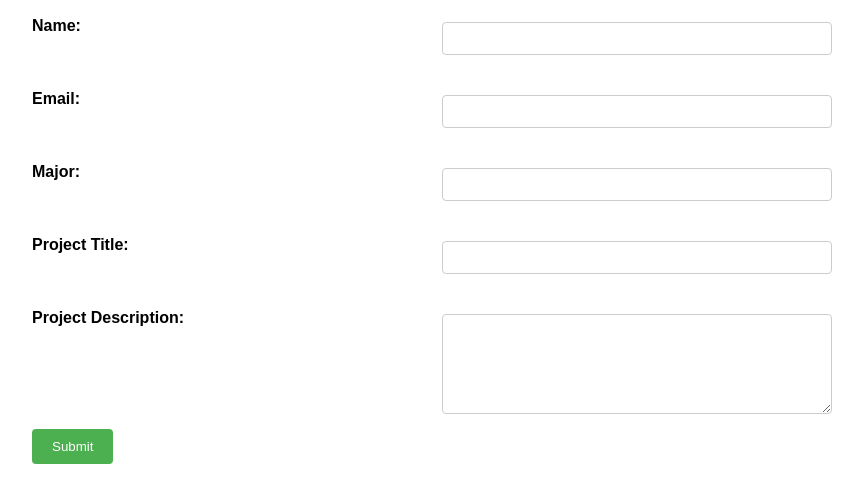
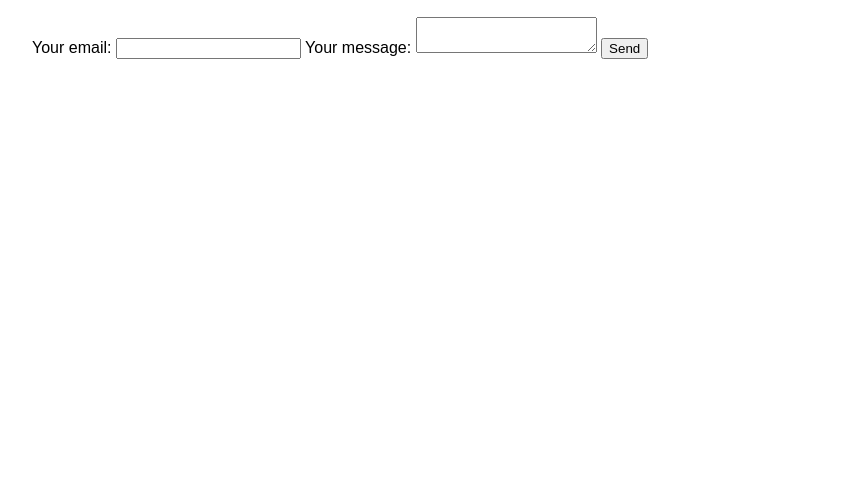
Before and after one commit to Starwalt/College-Projects, a plain HTML site: page index.html in a window 1280 px wide. Shown: the part 71-574 px from the top of the page, without its empty margins (208-1071 px from the left). Drawn offline with Linux system fonts and the light colour scheme.

Commit message:
Update index.html

```diff
--- a/index.html
+++ b/index.html
@@ -55,25 +55,18 @@
 
 <div class="container">
     <h2>College Project</h2>
-	<form id="projectForm" action="https://formspree.io/f/mayrwbpj" method="POST" >
-        <div class="grid">
-            <label for="name">Name:</label>
-            <input type="text" id="name" name="name" required>
-
-            <label for="email">Email:</label>
-            <input type="text" id="email" name="email" required>
-
-            <label for="major">Major:</label>
-            <input type="text" id="major" name="major" required>
-
-            <label for="projectTitle">Project Title:</label>
-            <input type="text" id="projectTitle" name="projectTitle" required>
-
-            <label for="projectDescription">Project Description:</label>
-            <textarea id="projectDescription" name="projectDescription" required></textarea>
-        </div>
-        <button type="submit" class="submit-btn">Submit</button>
-    </form>
+<form action="https://formspree.io/f/mayrwbpj" method="POST">
+  <label>
+    Your email:
+    <input type="email" name="email">
+  </label>
+  <label>
+    Your message:
+    <textarea name="message"></textarea>
+  </label>
+  <!-- your other form fields go here -->
+  <button type="submit">Send</button>
+</form>
 </div>
 
 </body>
```
